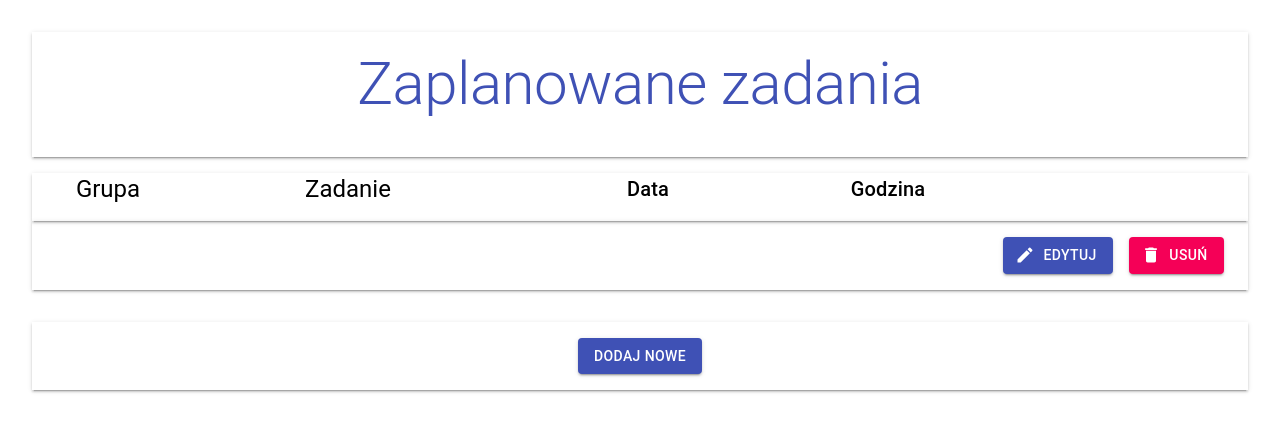
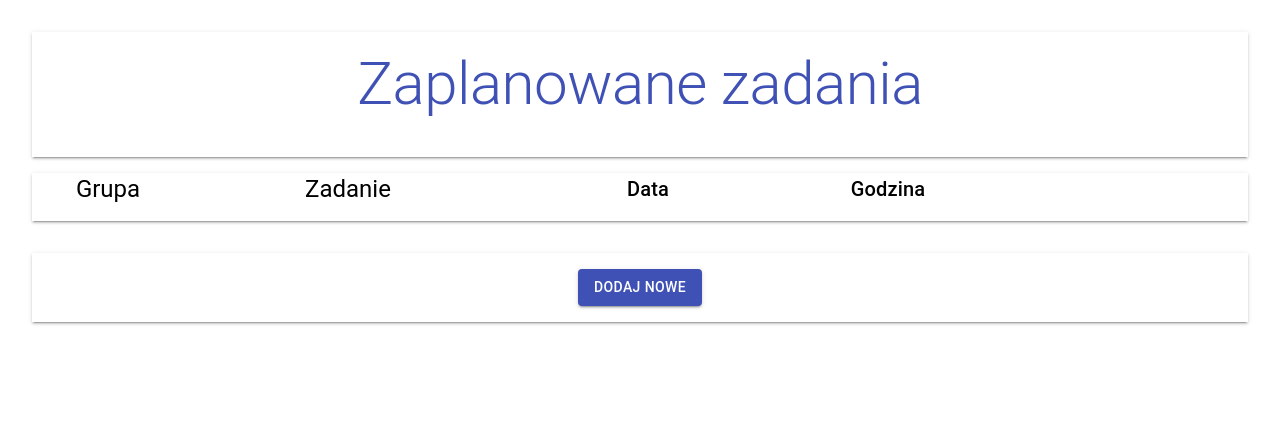
Before and after one commit to bodorcl2-2/todos, a React (Create React App) app: page / in a window 1280 px wide. Shown: the top 432 px of the page. Built offline with nearby package versions, Linux system fonts and the light colour scheme.

Commit message:
Kolejna refaktoryzacja usunięty komponent RoutComp routing wrócił do App.js
dobrze jest czytać kod wydrukowany na papierze przy yerbie albo kawie ;)

```diff
--- a/src/App.js
+++ b/src/App.js
@@ -1,6 +1,13 @@
 import React from "react";
+import {
+  BrowserRouter as Router,
+  Switch,
+  Route
+} from "react-router-dom";
+import List from "./components/List";
+import AddTodo from "./components/AddTodo";
+import EditForm from "./components/EditForm";
 import TodoContextProvider from "./context/TodoContext";
-import RouteComp from './components/RouteComp'
 import DataToFormContextProvider from "./context/DataToFormContext";
 import "./App.css";
 
@@ -9,7 +16,21 @@ function App() {
   return (
     <TodoContextProvider>
       <DataToFormContextProvider>
-        <RouteComp />
+        <Router>
+          <div>
+            <Switch>
+              <Route exact path="/">
+                <List />
+              </Route>
+              <Route path="/add">
+                <AddTodo />
+              </Route>
+              <Route exact path="/edit:id">
+                <EditForm />
+              </Route>
+            </Switch>
+          </div>
+        </Router>
       </DataToFormContextProvider>
     </TodoContextProvider>
   );
--- a/src/components/AddTodo.js
+++ b/src/components/AddTodo.js
@@ -20,7 +20,7 @@ const AddTodo = () => {
   const { tasksName, groupsName } = useContext(DataToFormContext)
   const history = useHistory()
   const [newTask, setNewTask] = useState({
-    id: "",
+    id: uuidv4(),
     taskGroup: "",
     taskName: "",
     taskDate: "",
@@ -32,7 +32,6 @@ const AddTodo = () => {
     setNewTask(prevState => ({
       ...prevState,
       [name]: value,
-      id: uuidv4()
     }))
   }
 
@@ -173,12 +172,6 @@ const AddTodo = () => {
         </FormControl>
 
         <Button
-          onClick={(e) => {
-            setNewTask(prevState => ({
-              ...prevState,
-              id: uuidv4()
-            }))
-          }}
           type="submit"
           variant="contained"
           color="primary"
--- a/src/components/EditForm.js
+++ b/src/components/EditForm.js
@@ -20,19 +20,14 @@ const EditForm = () => {
     const { tasksName, groupsName } = useContext(DataToFormContext)
     const { tasks, handleOnUpdateTask } = useContext(TodoContext)
 
-    let { id } = useParams();
+    const { id } = useParams();
     const tymczas = tasks.filter((task) => task.id === id)[0]
     const [updateTask, setUpdateTask] = useState(
         tymczas
     );
 
+
     // const { taskGorup, taskName, taskDate, taskTime } = updateTask
-
-    // useEffect(() => {
-    //     setUpdateTask(
-    //         props.editTask
-    //     )
-    // }, [])
 
     const handleOnChange = (e) => {
         const { value, name } = e.target;
@@ -177,12 +172,6 @@ const EditForm = () => {
                 </FormControl>
 
                 <Button
-                    // onMouseUp={(e) => {
-                    //     setUpdateTask(prevState => ({
-                    //         ...prevState,
-                    //         id: uuidv4()
-                    //     }))
-                    // }}
                     onClick={() => history.push(`/`)}
                     type="submit"
                     variant="contained"
--- a/src/components/List.js
+++ b/src/components/List.js
@@ -104,7 +104,7 @@ const List = () => {
                     color="primary"
                 >
                     Dodaj nowe
-      </Button>
+                </Button>
             </Box>
         </div>
     )
--- a/src/components/RouteComp.js
+++ /dev/null
@@ -1,32 +0,0 @@
-import React from 'react';
-import {
-    BrowserRouter as Router,
-    Switch,
-    Route
-} from "react-router-dom";
-
-import List from "./List";
-import AddTodo from "./AddTodo";
-import EditForm from "./EditForm";
-
-const RouteComp = () => {
-    return (
-        <Router>
-            <div>
-                <Switch>
-                    <Route exact path="/">
-                        <List />
-                    </Route>
-                    <Route path="/add">
-                        <AddTodo />
-                    </Route>
-                    <Route exact path="/edit:id">
-                        <EditForm />
-                    </Route>
-                </Switch>
-            </div>
-        </Router>
-    );
-}
-
-export default RouteComp;
--- a/src/context/TodoContext.js
+++ b/src/context/TodoContext.js
@@ -4,13 +4,13 @@ export const TodoContext = createContext();
 
 const TodoContextProvider = (props) => {
     const [tasks, setTasks] = useState([
-        {
-            id: "",
-            taskGroup: "",
-            taskName: "",
-            taskDate: "",
-            taskTime: ""
-        },
+        // {
+        //     id: "",
+        //     taskGroup: "",
+        //     taskName: "",
+        //     taskDate: "",
+        //     taskTime: ""
+        // },
     ]);
 
     useEffect(() => {
```
